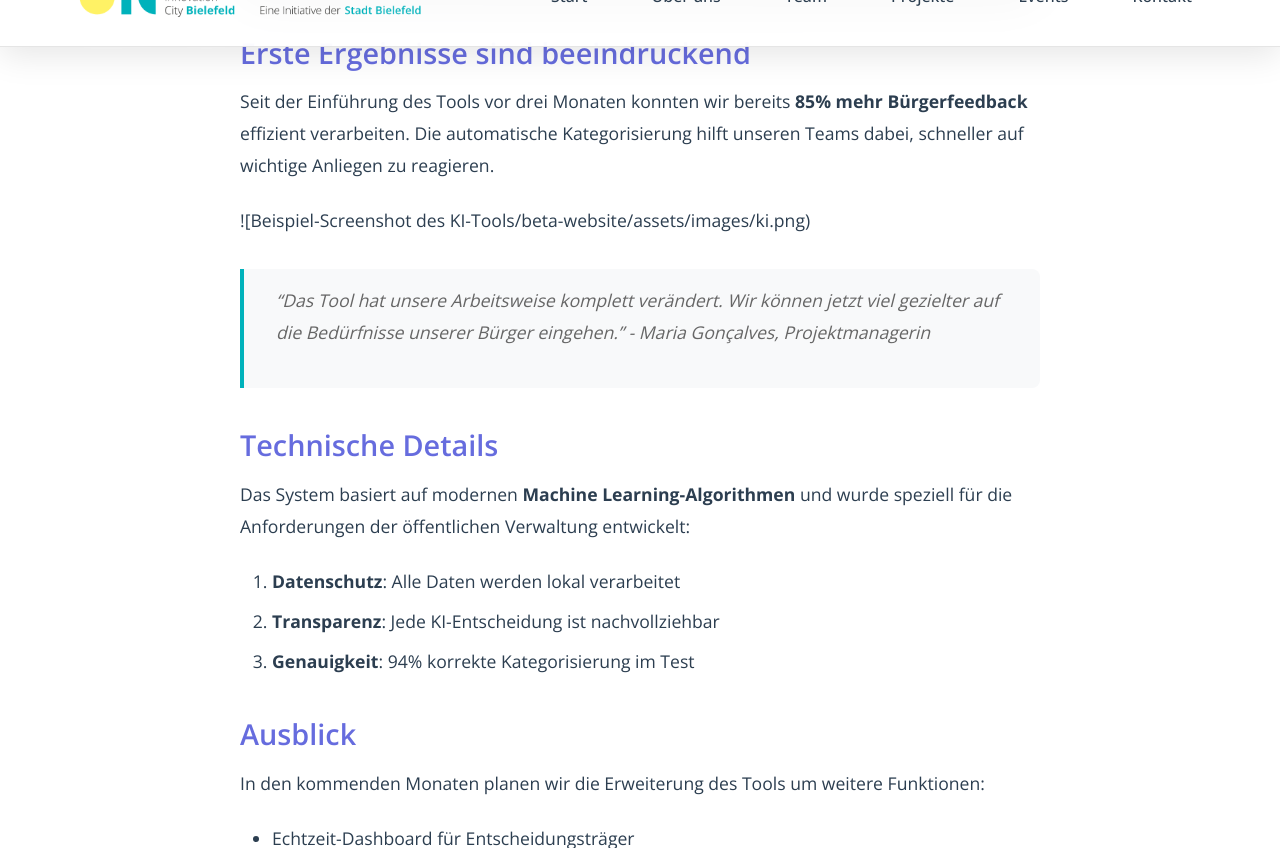
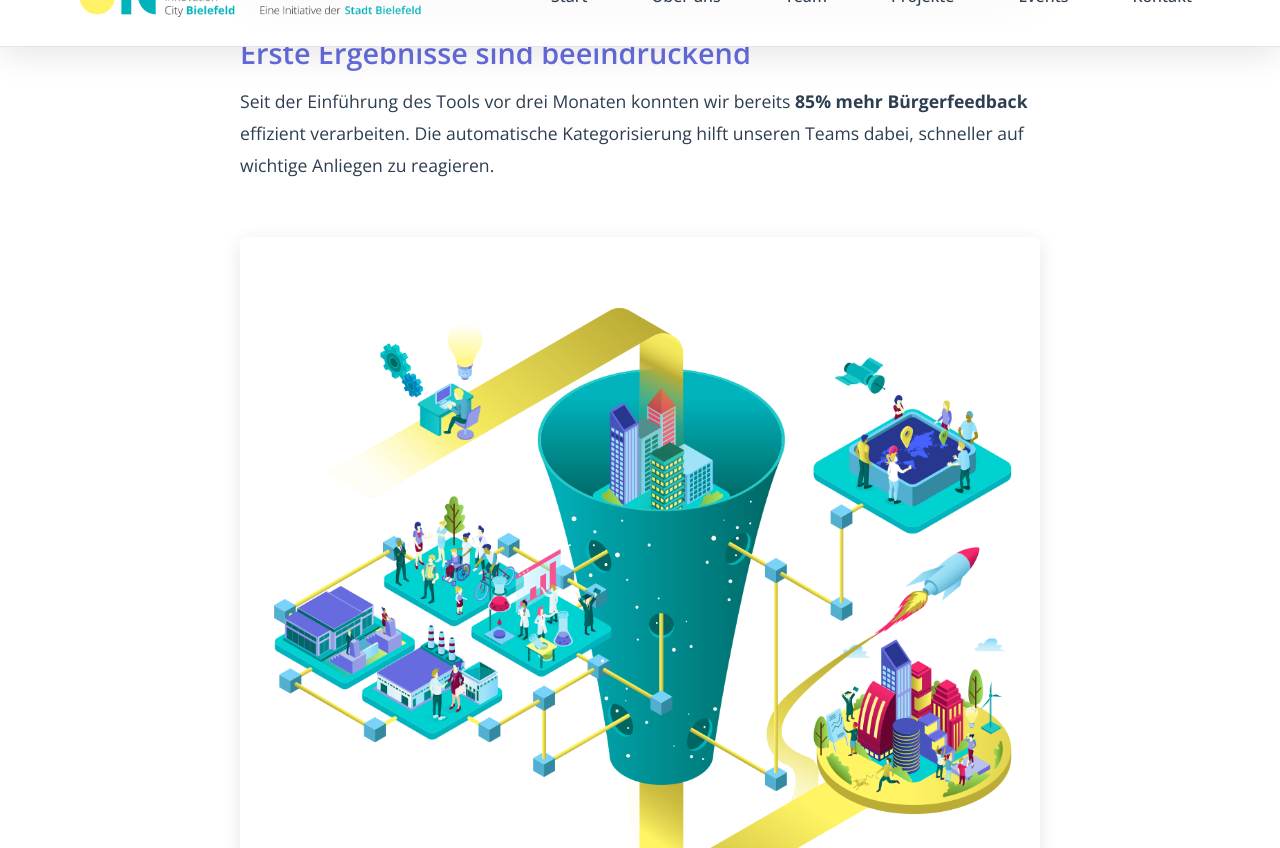
Before and after one commit to jensedler/beta-website, a Jekyll site: the page built from _beitraege/kit.md, in a window 1280 px wide and 900 px high, scrolled down 1628 px, cut to the strip 52-900 px from the top of the window. Built offline with Jekyll 4.4.1, drawn with Linux system fonts in a browser that asks for light colours.

Commit message:
Update kit.md

```diff
--- a/_beitraege/kit.md
+++ b/_beitraege/kit.md
@@ -26,7 +26,7 @@ Das KI-System nutzt **Natural Language Processing** (NLP), um Texte aus verschie
 
 Seit der Einführung des Tools vor drei Monaten konnten wir bereits **85% mehr Bürgerfeedback** effizient verarbeiten. Die automatische Kategorisierung hilft unseren Teams dabei, schneller auf wichtige Anliegen zu reagieren.
 
-![Beispiel-Screenshot des KI-Tools{{ '/assets/images/ki.png' | relative_url }})
+![Beispiel-Screenshot des KI-Tools]({{ '/assets/images/ki.png' | relative_url }})
 
 > "Das Tool hat unsere Arbeitsweise komplett verändert. Wir können jetzt viel gezielter auf die Bedürfnisse unserer Bürger eingehen." - Maria Gonçalves, Projektmanagerin
 
```
